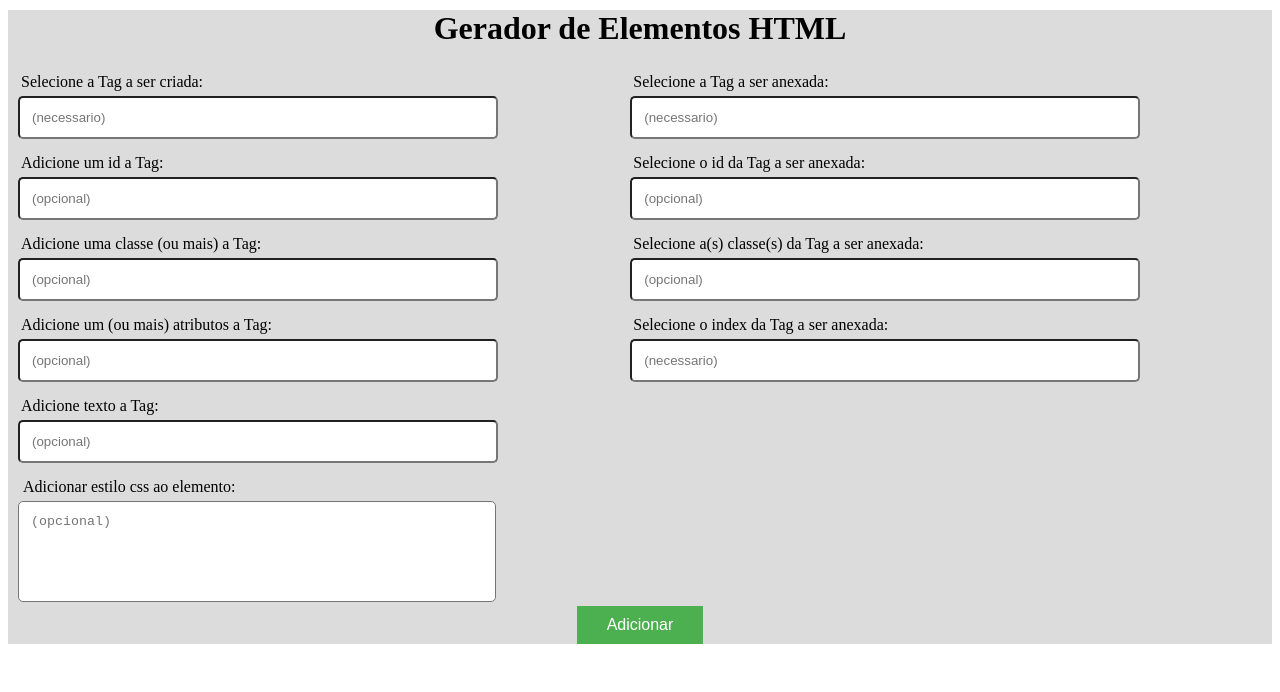
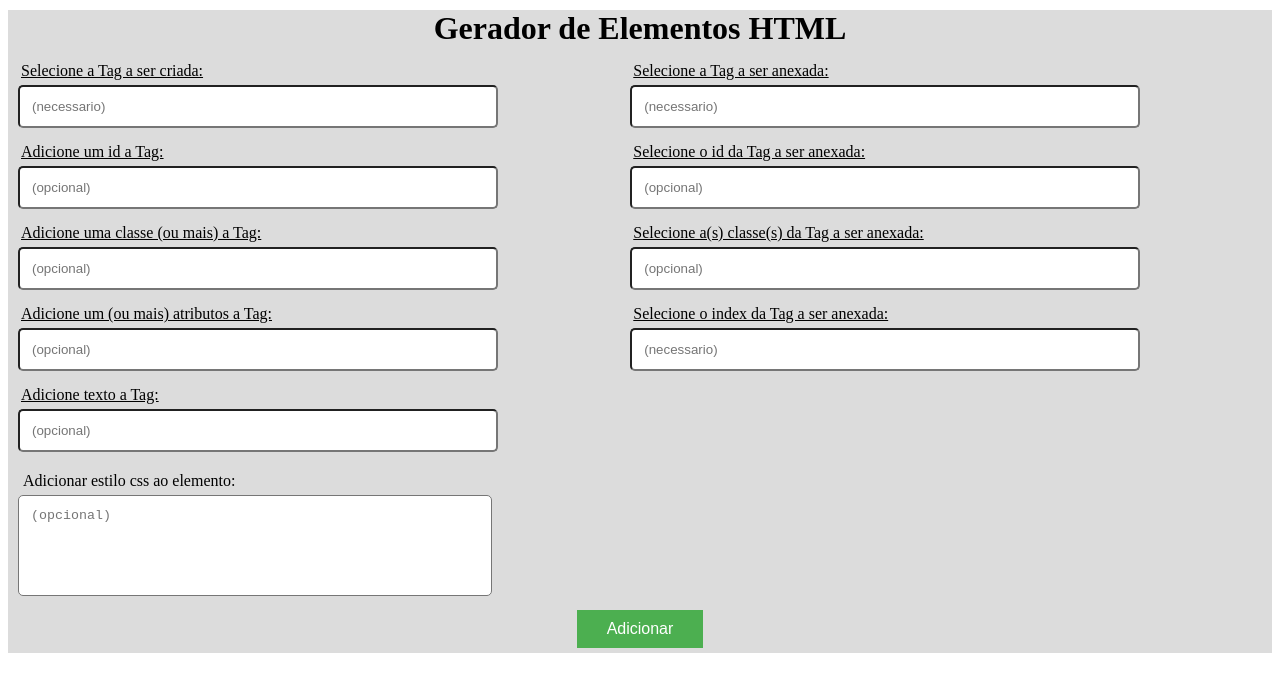
Before and after one commit to vinicius-patriota/Random-Projects, a plain HTML site: page Element-Creator/index.html in a window 1280 px wide. Drawn offline with Linux system fonts and the light colour scheme.

Commit message:
correcao alguns bugs

```diff
--- a/Element-Creator/index.css
+++ b/Element-Creator/index.css
@@ -3,13 +3,17 @@ label, input {
   margin: 5px;
 }
 
-div {
+#main-forms {
   background-color: gainsboro;
 }
 
-h1 {
-  margin-top: 10px;
+#titulo {
+  display: block;
+  font-size: 2em;
   text-align: center;
+  font-weight: bold;
+  text-decoration: none;
+  margin: 10px;
 }
 
 input[type="text"], input[list], textarea {
@@ -26,7 +30,7 @@ textarea {
   resize: none;
 }
 
-span {
+#u {
   margin-left: 8px;
 }
 
--- a/Element-Creator/index.html
+++ b/Element-Creator/index.html
@@ -7,61 +7,61 @@
 </head>
 
 <body>
-  <div>
-    <h1>Gerador de Elementos HTML</h1>
+  <main id="main-forms">
+    <u id="titulo">Gerador de Elementos HTML</u>
     <form id="my-form" class="grid-container">
-      <label for="create-element" class="grid-item grid-item-1"><span>Selecione a Tag a ser criada:</span>
+      <label for="create-element" class="grid-item grid-item-1"><u id="u">Selecione a Tag a ser criada:</u id="u">
         <input list="list-create-element" id="create-element" onchange="verifyCreateElement(this)"
           placeholder="(necessario)">
         <datalist id="list-create-element">
         </datalist>
       </label>
-      <label for="add-id" class="grid-item grid-item-2"><span>Adicione um id a Tag:</span>
+      <label for="add-id" class="grid-item grid-item-2"><u id="u">Adicione um id a Tag:</u id="u">
         <input id="add-id" type="text" placeholder="(opcional)" autocomplete="off">
       </label>
-      <label for="add-class" class="grid-item grid-item-3"><span>Adicione uma classe (ou mais) a Tag:</span>
+      <label for="add-class" class="grid-item grid-item-3"><u id="u">Adicione uma classe (ou mais) a Tag:</u id="u">
         <input id="add-class" type="text" placeholder="(opcional)" autocomplete="off">
       </label>
-      <label for="add-attribute" class="grid-item grid-item-4"><span>Adicione um (ou mais) atributos a Tag:</span>
+      <label for="add-attribute" class="grid-item grid-item-4"><u id="u">Adicione um (ou mais) atributos a Tag:</u id="u">
         <input id="add-attribute" type="text" placeholder="(opcional)" autocomplete="off">
       </label>
-      <label for="add-inner-text" class="grid-item grid-item-5"><span>Adicione texto a Tag:</span>
+      <label for="add-inner-text" class="grid-item grid-item-5"><u id="u">Adicione texto a Tag:</u id="u">
         <input id="add-inner-text" type="text" placeholder="(opcional)" autocomplete="off">
       </label>
-      <label for="select-element" class="grid-item grid-item-6"><span>Selecione a Tag a ser anexada:</span>
+      <label for="select-element" class="grid-item grid-item-6"><u id="u">Selecione a Tag a ser anexada:</u id="u">
         <input list="list-select-element" id="select-element" onchange="verifySelectElement(this)" autocomplete="off"
           placeholder="(necessario)">
         <datalist id="list-select-element">
           <option value="div">&lt;div&gt;</option>
         </datalist>
       </label>
-      <label for="select-id" class="grid-item grid-item-7"><span>Selecione o id da Tag a ser anexada:</span>
+      <label for="select-id" class="grid-item grid-item-7"><u id="u">Selecione o id da Tag a ser anexada:</u id="u">
         <input list="list-select-id" id="select-id" autocomplete="off" placeholder="(opcional)">
         <datalist id="list-select-id">
         </datalist>
       </label>
-      <label for="select-class" class="grid-item grid-item-8"><span>Selecione a(s) classe(s) da Tag a ser
-          anexada:</span>
+      <label for="select-class" class="grid-item grid-item-8"><u id="u">Selecione a(s) classe(s) da Tag a ser
+          anexada:</u id="u">
         <input list="list-select-class" id="select-class" autocomplete="off" placeholder="(opcional)">
         <datalist id="list-select-class">
         </datalist>
       </label>
-      <label for="select-index" class="grid-item grid-item-9"><span>Selecione o index da Tag a ser anexada:</span>
+      <label for="select-index" class="grid-item grid-item-9"><u id="u">Selecione o index da Tag a ser anexada:</u id="u">
         <input list="list-select-index" id="select-index" onchange="verifyIndexElement(this)" autocomplete="off"
           placeholder="(necessario)">
         <datalist id="list-select-index">
           <option value="0"></option>
         </datalist>
       </label>
-      <div class="grid-item grid-item-10">
+      <label class="grid-item grid-item-10">
         <label for="text-css">Adicionar estilo css ao elemento:</label>
         <textarea id="text-css" rows="5" placeholder="(opcional)"></textarea>
-      </div>
-      <div class="grid-item grid-item-11">
+      </label>
+      <label class="grid-item grid-item-11">
         <input id="btn-add" type="button" value="Adicionar" onclick="addToPage()"></input>
-      </div>
+      </label>
     </form>
-  </div>
+  </main>
   <div id="page-container"></div>
   <script src="script.js"></script>
 </body>
--- a/Element-Creator/script.js
+++ b/Element-Creator/script.js
@@ -33,7 +33,7 @@ const verifyIndexElement = (indexElementInput) => {
 // -- -- --
 
 // -- list-create-element --
-const listTags = ['h1', 'h2', 'h3', 'h4', 'h5', 'h6', 'p', 'span', 'ol', 'ul', 'li', 'div', 'hr', 'address', 'aside', 'article', 'footer', 'header', 'main', 'nav', 'section', 'br', 'em', 'strong', 'img'];
+const listTags = ['h1', 'h2', 'h3', 'h4', 'h5', 'h6', 'p', 'span', 'ol', 'ul', 'li', 'div', 'hr', 'address', 'aside', 'article', 'footer', 'header', 'nav', 'section', 'br', 'em', 'strong', 'img'];
 const datalistCreateElement = document.getElementById('list-create-element');
 listTags.forEach((tag) => {
   const option = document.createElement('option');
@@ -133,6 +133,7 @@ const addToPage = () => {
     }
     if (addIdInput.value) createTag.setAttribute('id', addIdInput.value);
     if (addClassInput.value) createTag.setAttribute('class', addClassInput.value);
+    if (addAttribute.value !== '') {
       addToAttributeList();
       listAttributes.forEach((par) => {
         const attribute = par.split('=');
@@ -140,6 +141,7 @@ const addToPage = () => {
         createTag.setAttribute(attribute[0], attribute[1].replace(regex, ''));
         console.log(createTag);
       });
+    }
     createTag.innerText = addInnerText.value;
     const textCss = document.getElementById('text-css');
     createTag.style.cssText = textCss.value;
```
Lines whose indentation alone changed are shown as unchanged.
